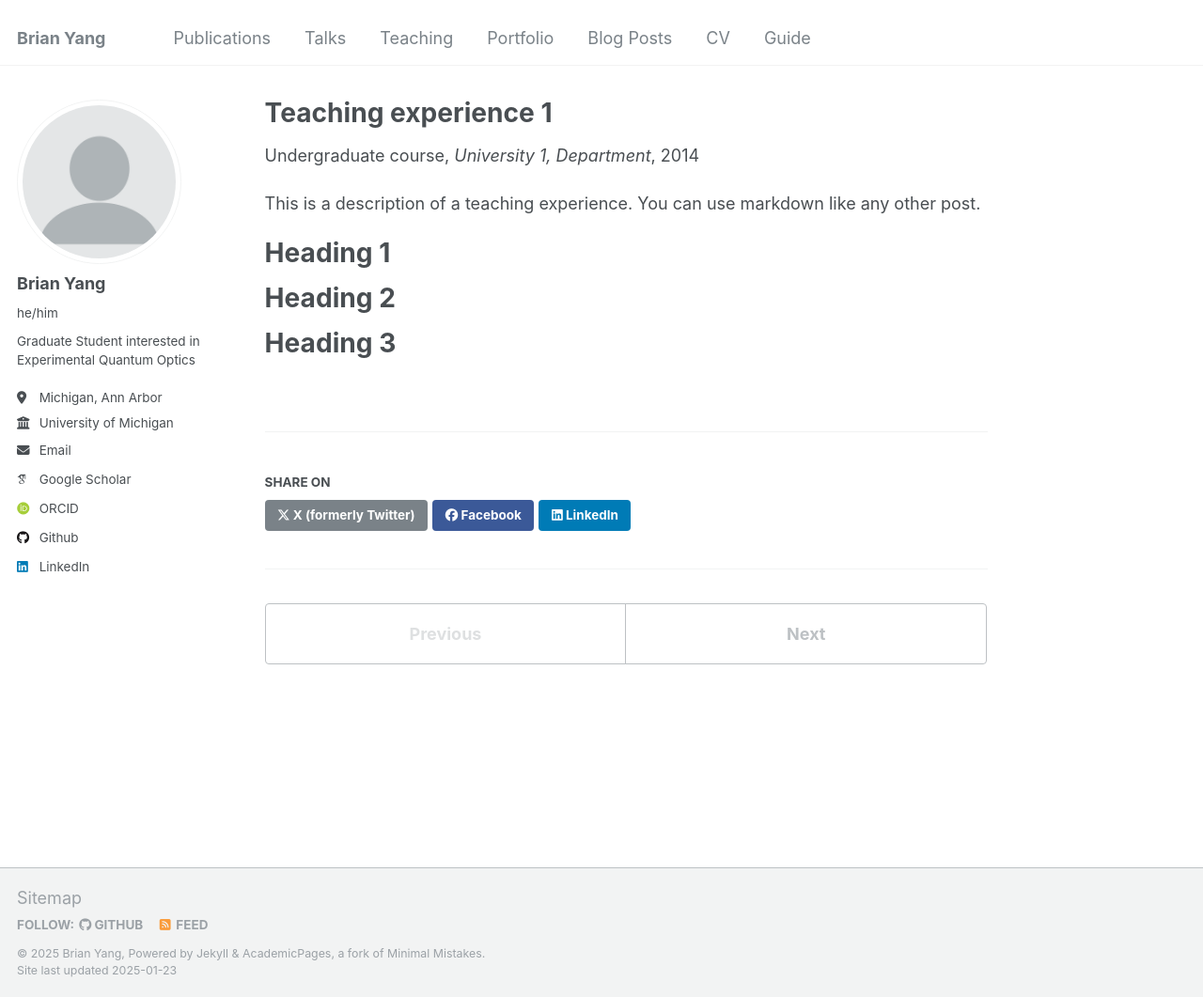
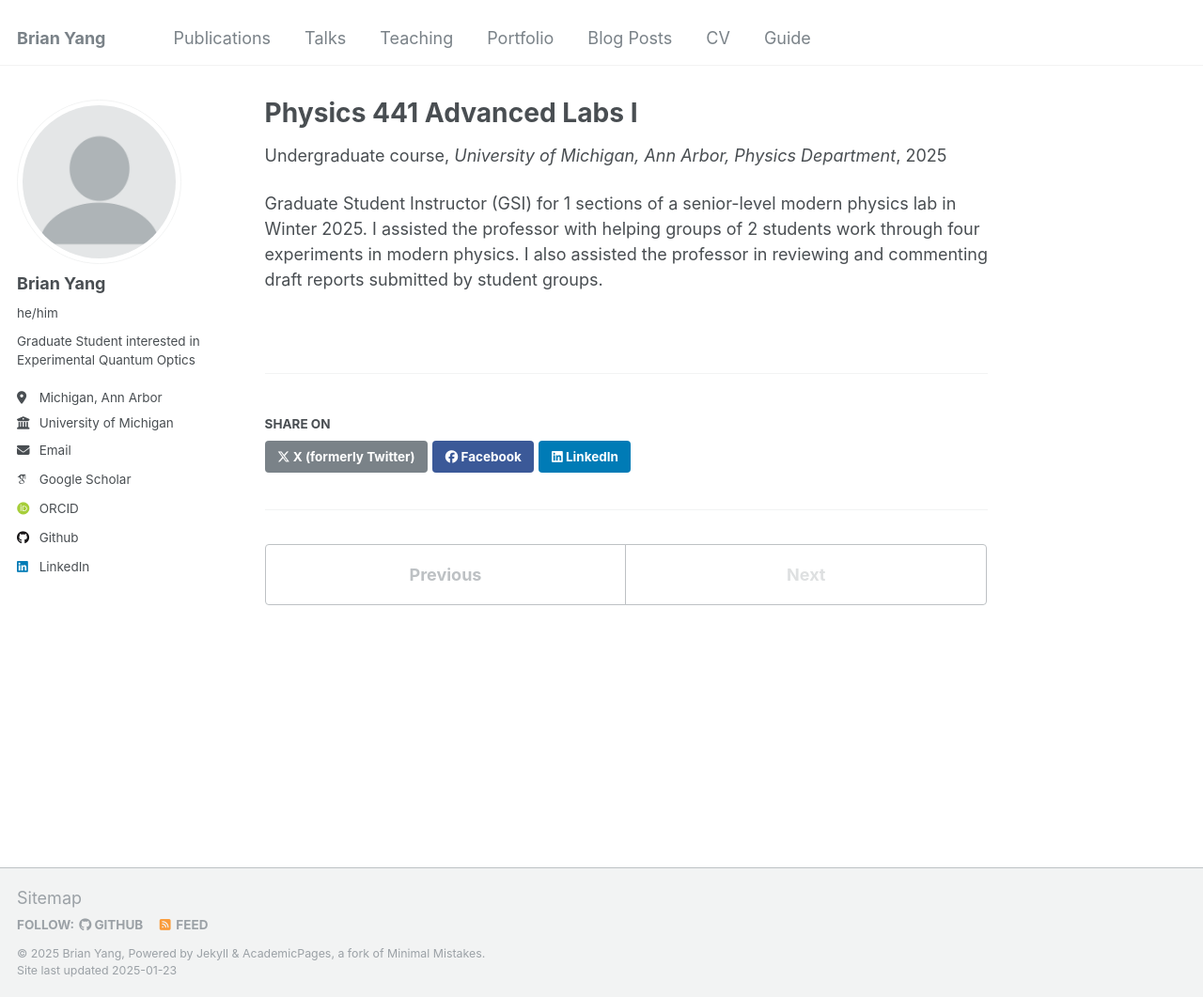
Before and after one commit to brianyang565/brianyang565.github.io, a Jekyll site: the page built from _teaching/2014-spring-teaching-1.md, in a window 1280 px wide and 1061 px high. Shown: the whole window at 94% size. Built offline with Jekyll 4.4.1, drawn with Linux system fonts in a browser that asks for light colours; some web fonts are replaced.

Commit message:
Update 2014-spring-teaching-1.md

```diff
--- a/_teaching/2014-spring-teaching-1.md
+++ b/_teaching/2014-spring-teaching-1.md
@@ -1,20 +1,11 @@
 ---
-title: "Teaching experience 1"
+title: "Physics 441 Advanced Labs I"
 collection: teaching
 type: "Undergraduate course"
 permalink: /teaching/2014-spring-teaching-1
-venue: "University 1, Department"
-date: 2014-01-01
-location: "City, Country"
+venue: "University of Michigan, Ann Arbor, Physics Department"
+date: 2025-01-08
+location: "Ann Arbor, United States of America"
 ---
 
-This is a description of a teaching experience. You can use markdown like any other post.
-
-Heading 1
-======
-
-Heading 2
-======
-
-Heading 3
-======
+Graduate Student Instructor (GSI) for 1 sections of a senior-level modern physics lab in Winter 2025. I assisted the professor with helping groups of 2 students work through four experiments in modern physics. I also assisted the professor in reviewing and commenting draft reports submitted by student groups.
```
